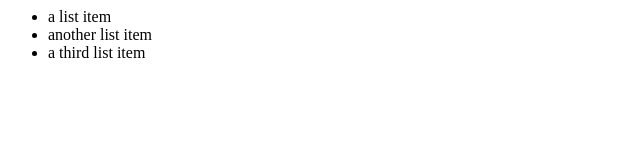
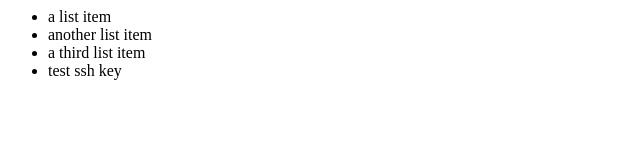
Before and after one commit to LucyI/LearningGit, a plain HTML site: page index.html in a window 1280 px wide. Shown: the full height of the page, 0-640 px from the left. Drawn offline with Linux system fonts and the light colour scheme.

```diff
--- a/index.html
+++ b/index.html
@@ -6,6 +6,7 @@
             <li>a list item</li>
             <li>another list item</li>
             <li>a third list item</li>
+            <li>test ssh key</li>
         </ul>
     </div>
 </body>
```
